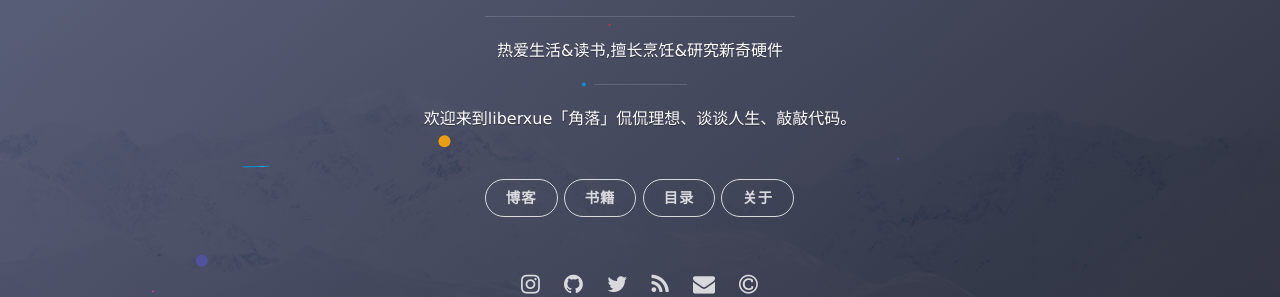
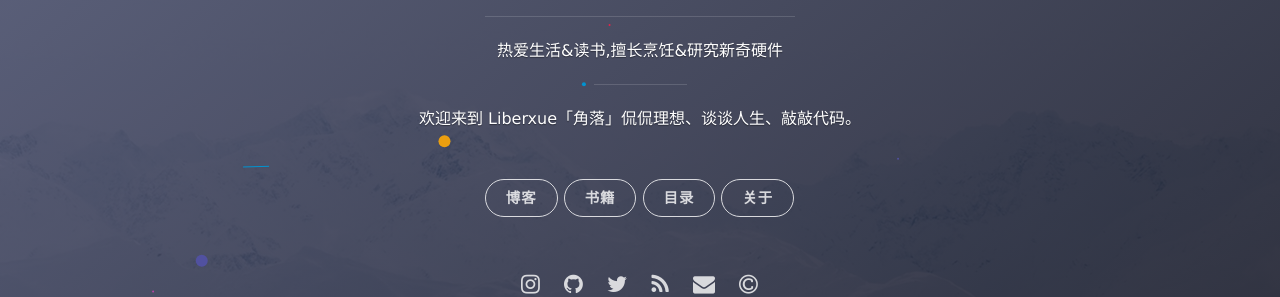
Before and after one commit to qyh214/liberxue.github.io, a Jekyll site: the page built from index.html, in a window 1280 px wide. Shown: the part 382-679 px from the top of the page. Built offline with Jekyll 4.4.1, drawn with Linux system fonts in a browser that asks for light colours; nearby versions of some CDN libraries; the list of posts is cut into pages by our own code; comment, search, counter and statistics services are not loaded.

Commit message:
fix style

```diff
--- a/_config.yml
+++ b/_config.yml
@@ -1,7 +1,7 @@
 # Basic
 title: Liberxue
 subtitle: loading
-welcome_message: 欢迎来到liberxue「角落」侃侃理想、谈谈人生、敲敲代码。
+welcome_message: 欢迎来到 Liberxue「角落」侃侃理想、谈谈人生、敲敲代码。
 description: 热爱生活&读书,擅长烹饪&研究新奇硬件
 creator: <a href="http://www.liberxue.com">@liberxue</a>
 
```
